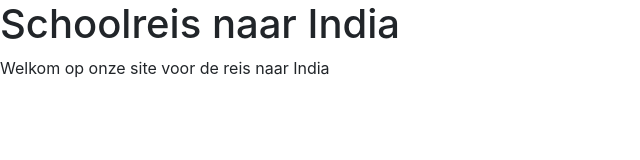
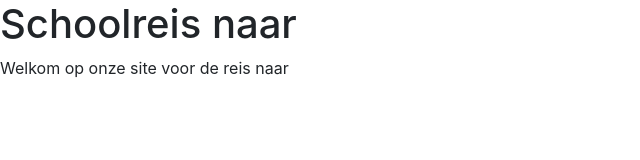
Before and after one commit to frederiekberthier/reis-website-mit, a plain HTML site: page index.html in a window 1280 px wide. Shown: the whole page, without its empty margins (0-640 px from the left). Drawn offline with nearby package versions, Linux system fonts and the light colour scheme.

Commit message:
generalize site
verwijderen bestemmingen

```diff
--- a/index.html
+++ b/index.html
@@ -10,8 +10,8 @@
     <link rel="stylesheet" href="https://stackpath.bootstrapcdn.com/bootstrap/4.1.2/css/bootstrap.min.css" integrity="sha384-Smlep5jCw/wG7hdkwQ/Z5nLIefveQRIY9nfy6xoR1uRYBtpZgI6339F5dgvm/e9B" crossorigin="anonymous">
   </head>
   <body>
-    <h1>Schoolreis naar India</h1>
-    <p>Welkom op onze site voor de reis naar India</p>
+    <h1>Schoolreis naar </h1>
+    <p>Welkom op onze site voor de reis naar </p>
 
 
 
```
